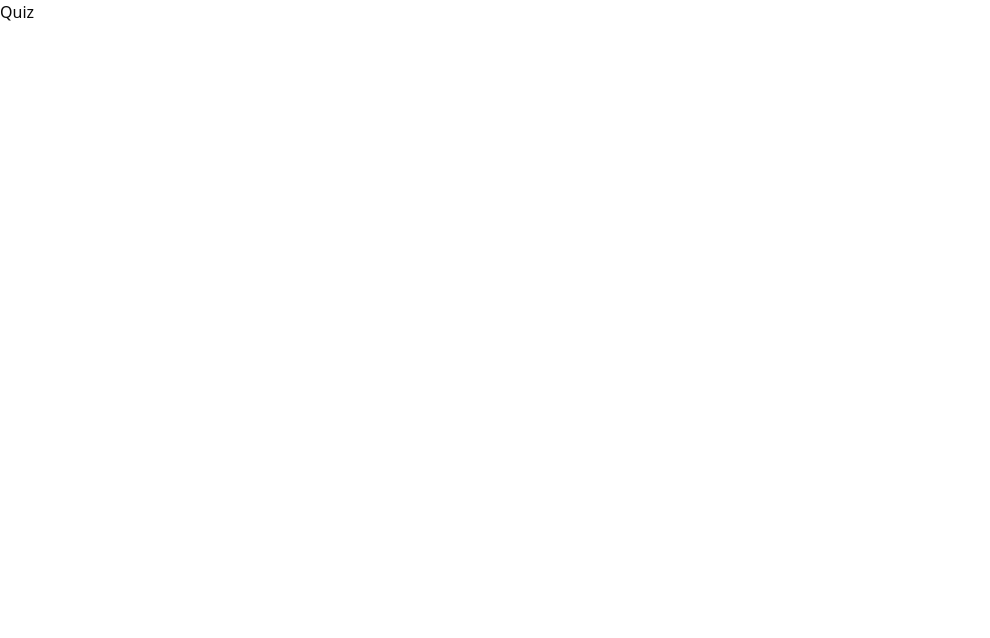
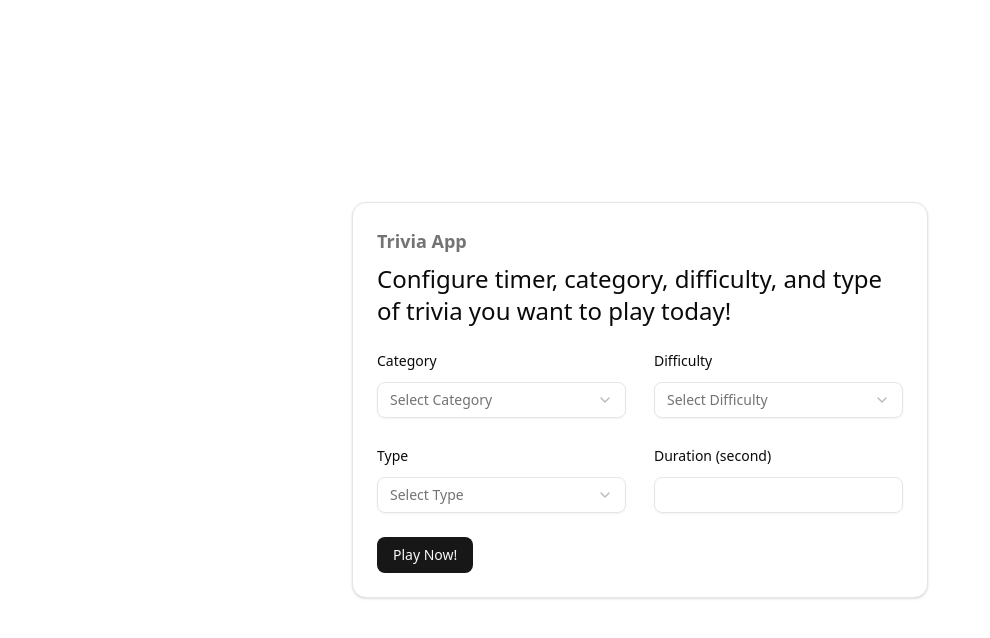
Before and after one commit to awang-karisma/trivia-app, a Next.js app: page /quiz in a window 1280 px wide. Shown: the top 638 px of the page, without its empty margins (0-990 px from the left). Built offline with nearby package versions, Linux system fonts and the light colour scheme.

Commit message:
feat: implement trivia configuration page
- move page styling to layout file

```diff
--- a/src/app/layout.tsx
+++ b/src/app/layout.tsx
@@ -25,7 +25,7 @@ export default function RootLayout({
   return (
     <html lang="en">
       <body
-        className={`${geistSans.variable} ${geistMono.variable} antialiased min-h-screen bg-background`}
+        className={`${geistSans.variable} ${geistMono.variable} antialiased min-h-screen bg-background relative`}
       >
         {children}
       </body>
--- a/src/app/page.tsx
+++ b/src/app/page.tsx
@@ -1,3 +1,5 @@
+import Link from "next/link";
+
 export default function Home() {
   return (
     <div className="flex min-h-screen items-center justify-center bg-zinc-50 font-sans dark:bg-black">
@@ -11,14 +13,12 @@ export default function Home() {
           </p>
         </div>
         <div className="flex flex-col gap-4 text-base font-medium sm:flex-row">
-          <a
+          <Link
             className="flex h-12 w-full items-center justify-center gap-2 rounded-full bg-foreground px-5 text-background transition-colors hover:bg-[#383838] dark:hover:bg-[#ccc] md:w-[158px]"
-            href="https://vercel.com/new?utm_source=create-next-app&utm_medium=appdir-template-tw&utm_campaign=create-next-app"
-            target="_blank"
-            rel="noopener noreferrer"
+            href="/quiz"
           >
             Get Started
-          </a>
+          </Link>
         </div>
       </main>
     </div>
--- /dev/null
+++ b/src/app/quiz/layout.tsx
@@ -0,0 +1,11 @@
+export default function QuizLayout({
+  children,
+}: Readonly<{
+  children: React.ReactNode;
+}>) {
+  return (
+    <div className="flex min-h-screen items-center justify-center">
+      {children}
+    </div>
+  );
+}
--- a/src/app/quiz/page.tsx
+++ b/src/app/quiz/page.tsx
@@ -1,3 +1,87 @@
+"use client";
+import { useRouter } from "next/navigation";
+import { Button } from "@/components/ui/button";
+import {
+  Card,
+  CardContent,
+  CardDescription,
+  CardFooter,
+  CardHeader,
+  CardTitle,
+} from "@/components/ui/card";
+import { Field, FieldGroup, FieldLabel } from "@/components/ui/field";
+import { Input } from "@/components/ui/input";
+import {
+  Select,
+  SelectContent,
+  SelectItem,
+  SelectTrigger,
+  SelectValue,
+} from "@/components/ui/select";
+
 export default function QuizIndex() {
-  return <div>Quiz</div>;
+  const router = useRouter();
+  return (
+    <Card className="w-full sm:w-xl">
+      <CardHeader>
+        <CardTitle className="text-lg text-muted-foreground">
+          Trivia App
+        </CardTitle>
+        <CardDescription className="text-2xl text-foreground">
+          Configure timer, category, difficulty, and type of trivia you want to
+          play today!
+        </CardDescription>
+      </CardHeader>
+      <CardContent>
+        <FieldGroup className="grid grid-cols-1 sm:grid-cols-2">
+          <Field>
+            <FieldLabel>Category</FieldLabel>
+            <Select>
+              <SelectTrigger>
+                <SelectValue placeholder="Select Category" />
+              </SelectTrigger>
+              <SelectContent>
+                <SelectItem value="1">Select 1</SelectItem>
+                <SelectItem value="2">Select 2</SelectItem>
+                <SelectItem value="3">Select 3</SelectItem>
+              </SelectContent>
+            </Select>
+          </Field>
+          <Field>
+            <FieldLabel>Difficulty</FieldLabel>
+            <Select>
+              <SelectTrigger>
+                <SelectValue placeholder="Select Difficulty" />
+              </SelectTrigger>
+              <SelectContent>
+                <SelectItem value="1">Select 1</SelectItem>
+                <SelectItem value="2">Select 2</SelectItem>
+                <SelectItem value="3">Select 3</SelectItem>
+              </SelectContent>
+            </Select>
+          </Field>
+          <Field>
+            <FieldLabel>Type</FieldLabel>
+            <Select>
+              <SelectTrigger>
+                <SelectValue placeholder="Select Type" />
+              </SelectTrigger>
+              <SelectContent>
+                <SelectItem value="1">Select 1</SelectItem>
+                <SelectItem value="2">Select 2</SelectItem>
+                <SelectItem value="3">Select 3</SelectItem>
+              </SelectContent>
+            </Select>
+          </Field>
+          <Field>
+            <FieldLabel>Duration (second)</FieldLabel>
+            <Input></Input>
+          </Field>
+        </FieldGroup>
+      </CardContent>
+      <CardFooter>
+        <Button onClick={() => router.push("/quiz/start")}>Play Now!</Button>
+      </CardFooter>
+    </Card>
+  );
 }
--- a/src/app/quiz/start/page.tsx
+++ b/src/app/quiz/start/page.tsx
@@ -30,14 +30,12 @@ export default function QuizStart() {
   }, [currentTimeLeft]);
 
   return (
-    <div className="relative">
-      <div className="absolute top-0 text-background text-2xl bg-foreground px-2">
+    <>
+      <div className="absolute top-0 left-0! text-background text-2xl bg-foreground px-2">
         {formatTime(currentTimeLeft)}
       </div>
       <Progress className="absolute top-0 rounded-none" value={progress} />
-      <div className="flex min-h-screen items-center justify-center">
-        <QuestionBox />
-      </div>
-    </div>
+      <QuestionBox />
+    </>
   );
 }
--- /dev/null
+++ b/src/components/ui/field.tsx
@@ -0,0 +1,248 @@
+"use client"
+
+import { useMemo } from "react"
+import { cva, type VariantProps } from "class-variance-authority"
+
+import { cn } from "@/lib/utils"
+import { Label } from "@/components/ui/label"
+import { Separator } from "@/components/ui/separator"
+
+function FieldSet({ className, ...props }: React.ComponentProps<"fieldset">) {
+  return (
+    <fieldset
+      data-slot="field-set"
+      className={cn(
+        "flex flex-col gap-6",
+        "has-[>[data-slot=checkbox-group]]:gap-3 has-[>[data-slot=radio-group]]:gap-3",
+        className
+      )}
+      {...props}
+    />
+  )
+}
+
+function FieldLegend({
+  className,
+  variant = "legend",
+  ...props
+}: React.ComponentProps<"legend"> & { variant?: "legend" | "label" }) {
+  return (
+    <legend
+      data-slot="field-legend"
+      data-variant={variant}
+      className={cn(
+        "mb-3 font-medium",
+        "data-[variant=legend]:text-base",
+        "data-[variant=label]:text-sm",
+        className
+      )}
+      {...props}
+    />
+  )
+}
+
+function FieldGroup({ className, ...props }: React.ComponentProps<"div">) {
+  return (
+    <div
+      data-slot="field-group"
+      className={cn(
+        "group/field-group @container/field-group flex w-full flex-col gap-7 data-[slot=checkbox-group]:gap-3 [&>[data-slot=field-group]]:gap-4",
+        className
+      )}
+      {...props}
+    />
+  )
+}
+
+const fieldVariants = cva(
+  "group/field flex w-full gap-3 data-[invalid=true]:text-destructive",
+  {
+    variants: {
+      orientation: {
+        vertical: ["flex-col [&>*]:w-full [&>.sr-only]:w-auto"],
+        horizontal: [
+          "flex-row items-center",
+          "[&>[data-slot=field-label]]:flex-auto",
+          "has-[>[data-slot=field-content]]:items-start has-[>[data-slot=field-content]]:[&>[role=checkbox],[role=radio]]:mt-px",
+        ],
+        responsive: [
+          "flex-col [&>*]:w-full [&>.sr-only]:w-auto @md/field-group:flex-row @md/field-group:items-center @md/field-group:[&>*]:w-auto",
+          "@md/field-group:[&>[data-slot=field-label]]:flex-auto",
+          "@md/field-group:has-[>[data-slot=field-content]]:items-start @md/field-group:has-[>[data-slot=field-content]]:[&>[role=checkbox],[role=radio]]:mt-px",
+        ],
+      },
+    },
+    defaultVariants: {
+      orientation: "vertical",
+    },
+  }
+)
+
+function Field({
+  className,
+  orientation = "vertical",
+  ...props
+}: React.ComponentProps<"div"> & VariantProps<typeof fieldVariants>) {
+  return (
+    <div
+      role="group"
+      data-slot="field"
+      data-orientation={orientation}
+      className={cn(fieldVariants({ orientation }), className)}
+      {...props}
+    />
+  )
+}
+
+function FieldContent({ className, ...props }: React.ComponentProps<"div">) {
+  return (
+    <div
+      data-slot="field-content"
+      className={cn(
+        "group/field-content flex flex-1 flex-col gap-1.5 leading-snug",
+        className
+      )}
+      {...props}
+    />
+  )
+}
+
+function FieldLabel({
+  className,
+  ...props
+}: React.ComponentProps<typeof Label>) {
+  return (
+    <Label
+      data-slot="field-label"
+      className={cn(
+        "group/field-label peer/field-label flex w-fit gap-2 leading-snug group-data-[disabled=true]/field:opacity-50",
+        "has-[>[data-slot=field]]:w-full has-[>[data-slot=field]]:flex-col has-[>[data-slot=field]]:rounded-md has-[>[data-slot=field]]:border [&>*]:data-[slot=field]:p-4",
+        "has-data-[state=checked]:bg-primary/5 has-data-[state=checked]:border-primary dark:has-data-[state=checked]:bg-primary/10",
+        className
+      )}
+      {...props}
+    />
+  )
+}
+
+function FieldTitle({ className, ...props }: React.ComponentProps<"div">) {
+  return (
+    <div
+      data-slot="field-label"
+      className={cn(
+        "flex w-fit items-center gap-2 text-sm leading-snug font-medium group-data-[disabled=true]/field:opacity-50",
+        className
+      )}
+      {...props}
+    />
+  )
+}
+
+function FieldDescription({ className, ...props }: React.ComponentProps<"p">) {
+  return (
+    <p
+      data-slot="field-description"
+      className={cn(
+        "text-muted-foreground text-sm leading-normal font-normal group-has-[[data-orientation=horizontal]]/field:text-balance",
+        "last:mt-0 nth-last-2:-mt-1 [[data-variant=legend]+&]:-mt-1.5",
+        "[&>a:hover]:text-primary [&>a]:underline [&>a]:underline-offset-4",
+        className
+      )}
+      {...props}
+    />
+  )
+}
+
+function FieldSeparator({
+  children,
+  className,
+  ...props
+}: React.ComponentProps<"div"> & {
+  children?: React.ReactNode
+}) {
+  return (
+    <div
+      data-slot="field-separator"
+      data-content={!!children}
+      className={cn(
+        "relative -my-2 h-5 text-sm group-data-[variant=outline]/field-group:-mb-2",
+        className
+      )}
+      {...props}
+    >
+      <Separator className="absolute inset-0 top-1/2" />
+      {children && (
+        <span
+          className="bg-background text-muted-foreground relative mx-auto block w-fit px-2"
+          data-slot="field-separator-content"
+        >
+          {children}
+        </span>
+      )}
+    </div>
+  )
+}
+
+function FieldError({
+  className,
+  children,
+  errors,
+  ...props
+}: React.ComponentProps<"div"> & {
+  errors?: Array<{ message?: string } | undefined>
+}) {
+  const content = useMemo(() => {
+    if (children) {
+      return children
+    }
+
+    if (!errors?.length) {
+      return null
+    }
+
+    const uniqueErrors = [
+      ...new Map(errors.map((error) => [error?.message, error])).values(),
+    ]
+
+    if (uniqueErrors?.length == 1) {
+      return uniqueErrors[0]?.message
+    }
+
+    return (
+      <ul className="ml-4 flex list-disc flex-col gap-1">
+        {uniqueErrors.map(
+          (error, index) =>
+            error?.message && <li key={index}>{error.message}</li>
+        )}
+      </ul>
+    )
+  }, [children, errors])
+
+  if (!content) {
+    return null
+  }
+
+  return (
+    <div
+      role="alert"
+      data-slot="field-error"
+      className={cn("text-destructive text-sm font-normal", className)}
+      {...props}
+    >
+      {content}
+    </div>
+  )
+}
+
+export {
+  Field,
+  FieldLabel,
+  FieldDescription,
+  FieldError,
+  FieldGroup,
+  FieldLegend,
+  FieldSeparator,
+  FieldSet,
+  FieldContent,
+  FieldTitle,
+}
```
